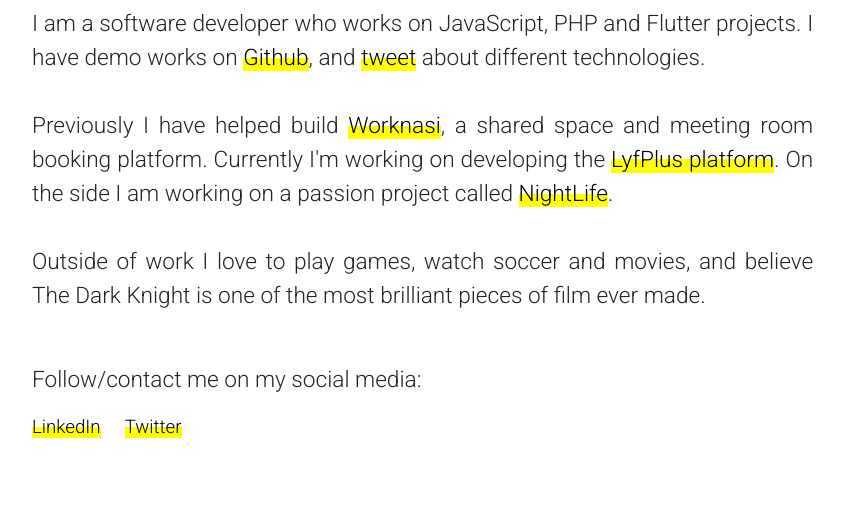
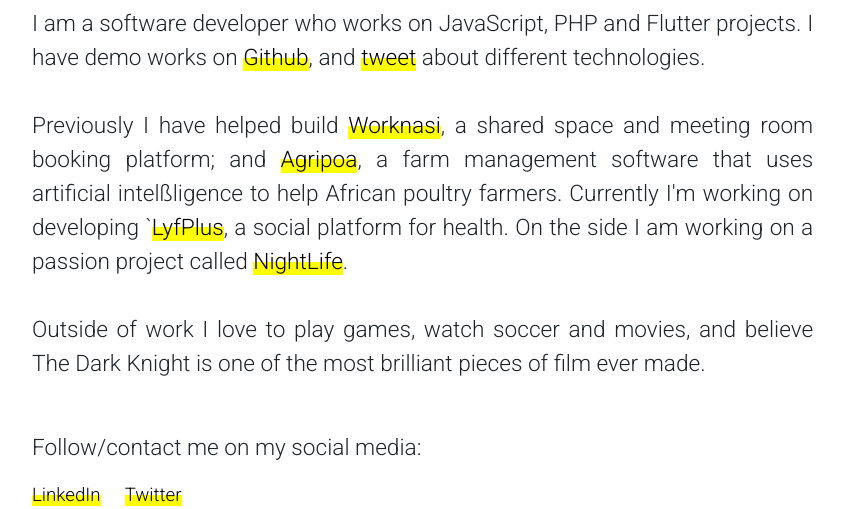
Before and after one commit to kevinmisigaro/personal-site, a plain HTML site: page index.html in a window 1280 px wide. Shown: the part 301-810 px from the top of the page, without its empty margins (50-894 px from the left). Drawn offline with nearby package versions, Linux system fonts and the light colour scheme.

Commit message:
descriptions for previous works

```diff
--- a/index.html
+++ b/index.html
@@ -70,8 +70,8 @@
                 class="short-text" href="https://github.com/luckykun88" target="_blank">Github</a>, and <a href="https://twitter.com/KunBata" target="_blank"
                 class="short-text">tweet</a> about different technologies.
             <br><br>
-            Previously I have helped build <a href="https://worknasi.com/" target="_blank" class="short-text">Worknasi</a>, a shared space and meeting room booking platform. Currently I'm working on developing the <a href="http://lyfplus.co.tz" target="_blank"
-                class="short-text">LyfPlus platform</a>. On the side I am working on a passion project called <a
+            Previously I have helped build <a href="https://worknasi.com/" target="_blank" class="short-text">Worknasi</a>, a shared space and meeting room booking platform; and <a href="https://agripoa.com/en/" target="_blank" class="short-text">Agripoa</a>,  a farm management software that uses artificial intelßligence to help African poultry farmers. Currently I'm working on developing `<a href="http://lyfplus.co.tz" target="_blank"
+                class="short-text">LyfPlus</a>, a social platform for health.  On the side I am working on a passion project called <a
                 href="https://luckykun88.github.io/nl-web-2/" target="_blank" class="short-text">NightLife</a>.
             <br><br>
             Outside of work I love to play games, watch soccer and movies, and believe The Dark Knight is one of the
```
